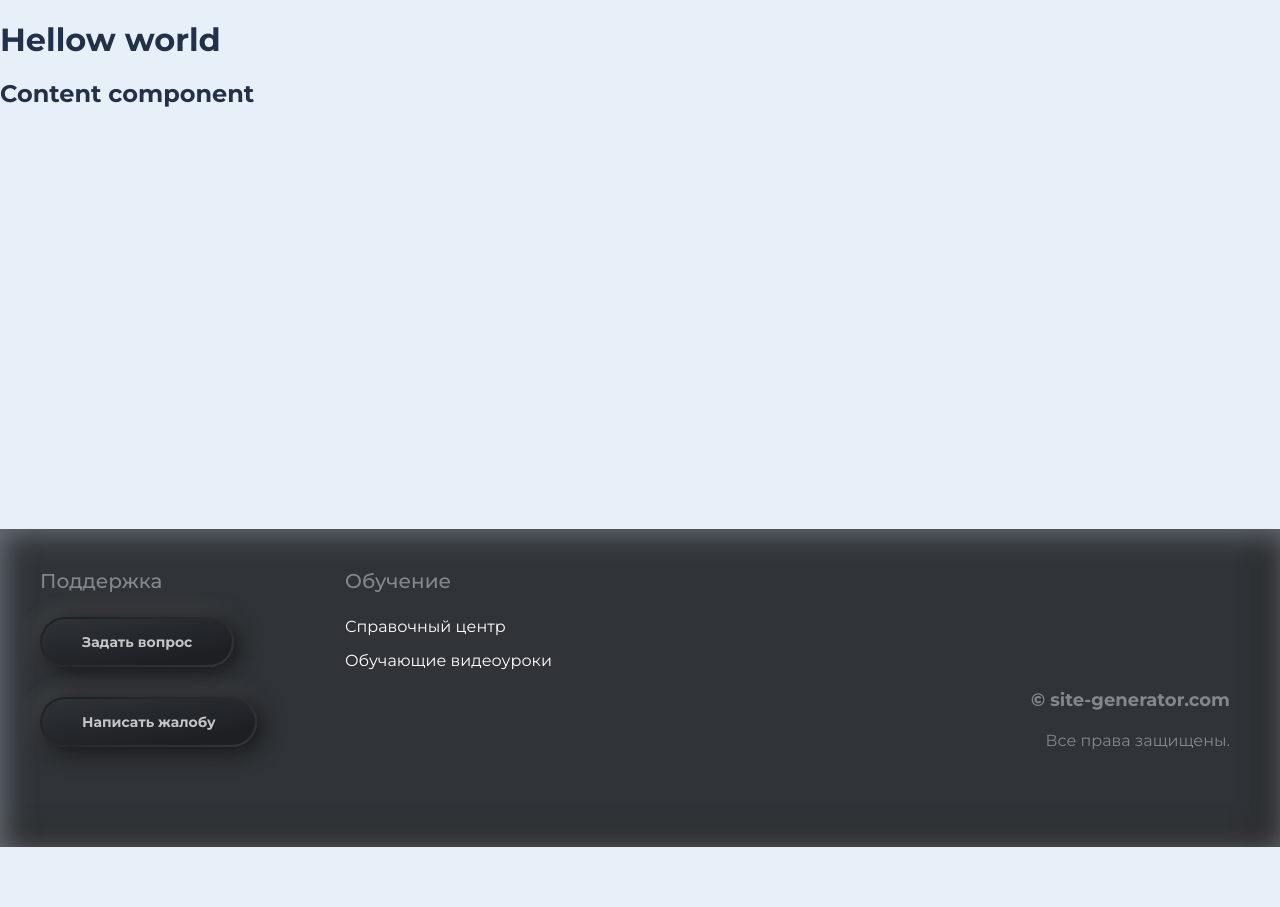
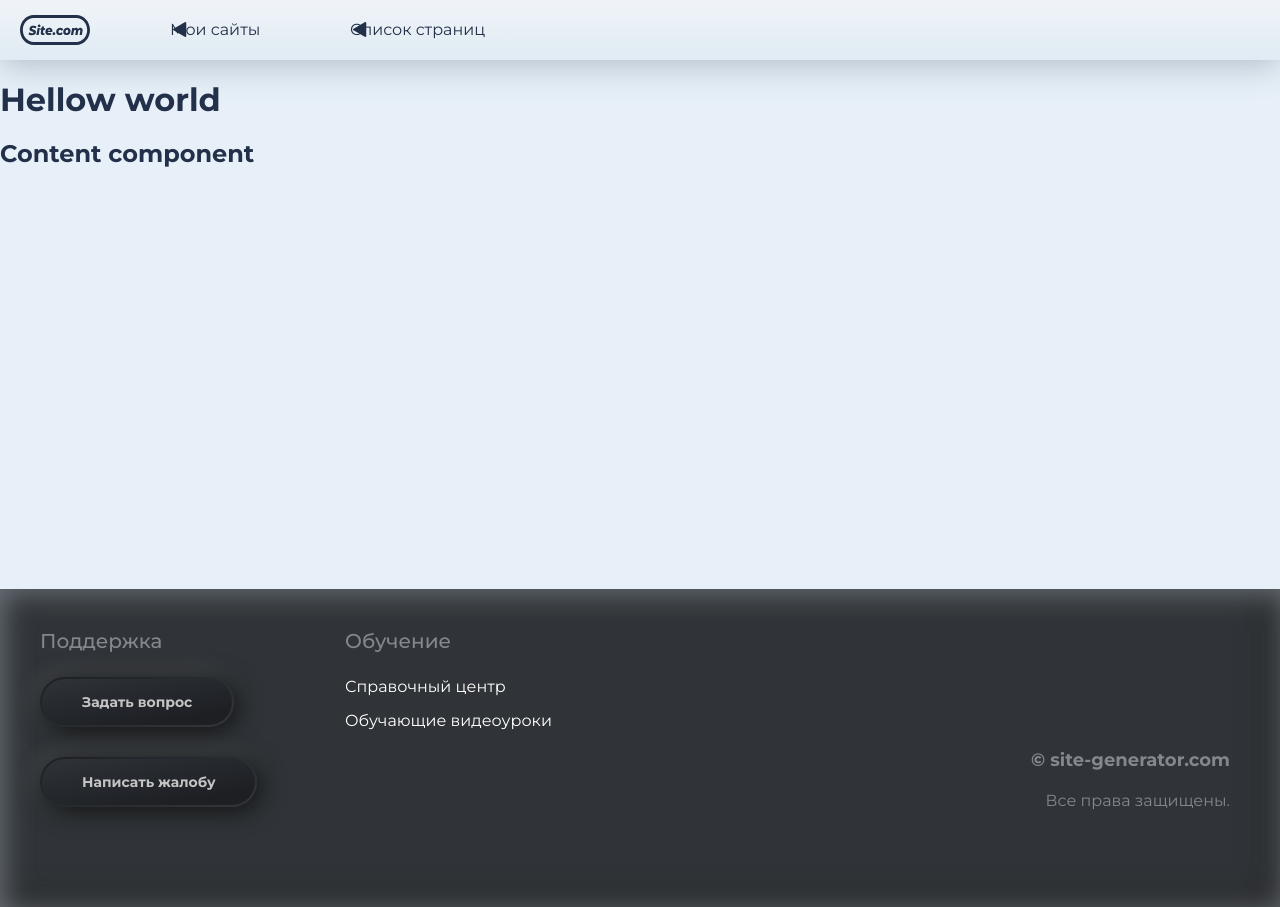
Before and after one commit to tagir-developer/website-builder, a React (Create React App) app in the folder client/: page / in a window 1280 px wide. Before the commit the page ends 847 px from the top, so only its background shows below. Built offline with nearby package versions, Linux system fonts and the light colour scheme.

Commit message:
Create TopMenu component

```diff
--- a/client/src/App.tsx
+++ b/client/src/App.tsx
@@ -1,10 +1,12 @@
 import React from 'react'
+import TopMenu from './components/Navigation/topMenu/TopMenu/TopMenu'
 import Content from './components/UI/Content/Content'
 import Footer from './components/UI/Footer/Footer'
 
 const App: React.FC = () => {
   return (
   <React.Fragment>
+    <TopMenu />
     <h1>Hellow world</h1>
     <Content />
     <Footer />
--- /dev/null
+++ b/client/src/components/Navigation/topMenu/TopMenu/TopMenu.scss
@@ -0,0 +1,82 @@
+@import "/src/styles/variables.scss";
+@import "/src/styles/mixins/mixins.scss";
+@import "/src/styles/mixins/breakpoints.scss";
+@import "/src/styles/mixins/grid.scss";
+
+.top-menu {
+	width: 100%;
+	height: 60px;
+	background: linear-gradient(to bottom, #f0f4f8, #e0ebf3);
+	box-shadow: 0 4px 35px 0 #aeb9c5;
+	overflow: hidden;
+
+	&__container {
+		@include make-container(100%);
+		padding: 0 30px;
+	}
+
+	&__row {
+		@include make-row();
+	}
+
+	&__logo {
+		margin-top: 15px;
+	}
+
+	&__bread-crumbs {
+		padding-left: 50px;
+	}
+
+	&__horizontal-nav {
+		padding-left: 200px;
+	}
+}
+.logo {
+	display: block;
+	background-image: url("../../../../images/logo.svg");
+	width: 70px;
+	height: 30px;
+}
+.bread-crumbs {
+
+	&__list {
+		margin: 0;
+		list-style: none;
+	}
+
+	&__item {
+		display: inline-block;
+		width: 150px;
+		line-height: 60px;
+		padding-left: 30px;
+	}
+
+	&__link {
+		text-decoration: none;
+		color: $text-primary;
+  		@include body-middle-text;
+		  &:before {
+			  content: '';
+			  position: absolute;
+			  width: 22px;
+			  height: 60px;
+			  background-image: url('./img/i-back-dark-mini.svg');
+			  background-position: center;
+			  background-repeat: no-repeat;
+		  }
+	}
+}
+.horizontal-nav {
+
+	&__list {
+	}
+
+	&__item {
+	}
+
+	&__link {
+
+		&_bold {
+		}
+	}
+}
--- /dev/null
+++ b/client/src/components/Navigation/topMenu/TopMenu/TopMenu.tsx
@@ -0,0 +1,37 @@
+import React from 'react'
+import './TopMenu.scss'
+
+const TopMenu: React.FC = () => {
+	return (
+		<div className="top-menu">
+			<div className="top-menu__container">
+				<div className="top-menu__row">
+					<div className="logo top-menu__logo">
+					</div>
+					<div className="bread-crumbs top-menu__bread-crumbs">
+						<ul className="bread-crumbs__list">
+							<li className="bread-crumbs__item">
+								<a href="#" className="bread-crumbs__link">Мои сайты</a>
+							</li>
+							<li className="bread-crumbs__item">
+								<a href="#" className="bread-crumbs__link">Список страниц</a>
+							</li>
+						</ul>
+					</div>
+					<div className="horizontal-nav top-menu__horizontal-nav">
+						{/* <ul className="horizontal-nav__list">
+							<li className="horizontal-nav__item">
+								<a href="#" className="horizontal-nav__link">Регистрация</a>
+							</li>
+							<li className="horizontal-nav__item">
+								<a href="#" className="horizontal-nav__link horizontal-nav__link_bold">Войти</a>
+							</li>
+						</ul> */}
+					</div>
+				</div>
+			</div>
+		</div>
+	)
+}
+
+export default TopMenu
```
Also changed, not shown: client/src/components/Navigation/topMenu/TopMenu/img/i-back-dark-mini.svg (added), client/src/images/logo.svg (added).
